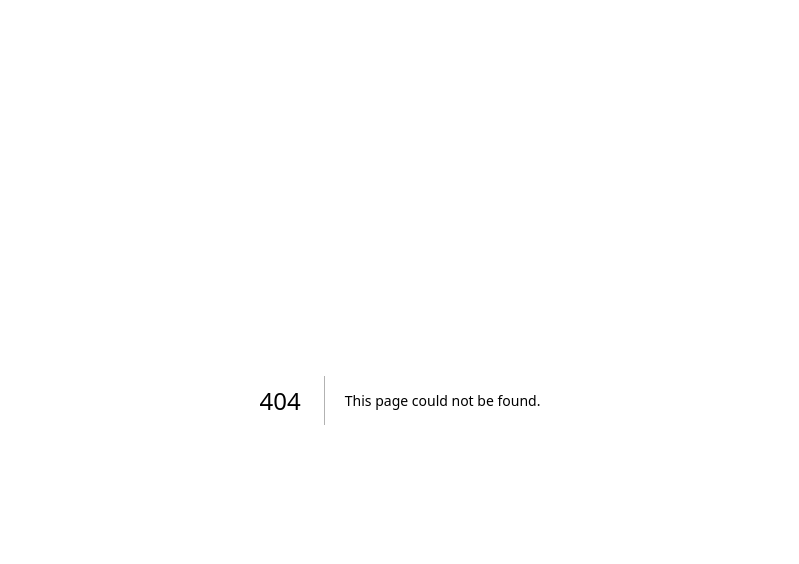
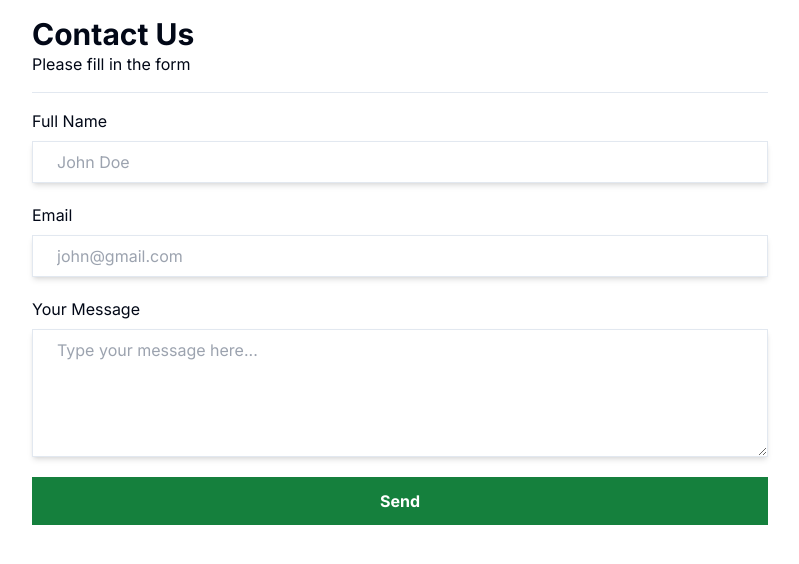
Before and after one commit to thenetvr/eCommerce, a Next.js app: page /contact in a window 1280 px wide. Before the commit this address had no page. Shown: the top 564 px of the page, without its empty margins (240-1039 px from the left). Built offline with nearby package versions, Linux system fonts and the light colour scheme.

Commit message:
created UI and FE functionality for contact us connecting with BE mongoDB API

```diff
--- /dev/null
+++ b/app/contact/page.tsx
@@ -0,0 +1,13 @@
+import ContactForm from "@/components/ContactForm";
+import React from "react";
+
+export default function page() {
+  return (
+    <div className="p-4 max-w-3xl mx-auto">
+      <h1 className="text-3xl font-bold">Contact Us</h1>
+      <p>Please fill in the form</p>
+
+      <ContactForm />
+    </div>
+  );
+}
--- a/app/globals.css
+++ b/app/globals.css
@@ -1,6 +1,16 @@
 @tailwind base;
 @tailwind components;
 @tailwind utilities;
+
+/* styles for contact form */
+.contactForm > div {
+  @apply flex flex-col gap-2;
+}
+
+input,
+textarea {
+  @apply shadow-md px-6 py-2 border border-slate-200;
+}
 
 @layer base {
   :root {
--- /dev/null
+++ b/components/ContactForm.tsx
@@ -0,0 +1,107 @@
+"use client";
+
+import React, { FormEvent, useReducer, useState } from "react";
+
+// Interface for our state
+interface FormState {
+  fullname: string;
+  email: string;
+  message: string;
+}
+
+export default function ContactForm() {
+  const [state, dispatch] = useReducer(
+    (state: FormState, action: Partial<FormState>) => ({
+      ...state,
+      ...action,
+    }),
+    {
+      fullname: "",
+      email: "",
+      message: "",
+    }
+  );
+  const [success, setSuccess] = useState(false);
+  const [error, setError] = useState([]);
+
+  const handleSubmit = async (e: FormEvent<HTMLFormElement>) => {
+    e.preventDefault();
+
+    const { fullname, email, message } = state;
+
+    const res = await fetch("api/contact", {
+      method: "POST",
+      headers: {
+        "Content-Type": "application/json",
+      },
+      body: JSON.stringify({
+        fullname,
+        email,
+        message,
+      }),
+    });
+
+    const { msg, success } = await res.json();
+    setError(msg);
+    setSuccess(success);
+
+    success && dispatch({ fullname: "", email: "", message: "" });
+    console.log(error);
+  };
+
+  return (
+    <>
+      <form
+        onSubmit={handleSubmit}
+        className="contactForm py-4 mt-4 border-t flex flex-col gap-5"
+      >
+        <div>
+          <label htmlFor="fullname">Full Name</label>
+          <input
+            type="text"
+            id="fullname"
+            placeholder="John Doe"
+            value={state.fullname}
+            onChange={(e) => dispatch({ fullname: e.target.value })}
+          />
+        </div>
+        <div>
+          <label htmlFor="email">Email</label>
+          <input
+            type="text"
+            id="email"
+            placeholder="john@gmail.com"
+            value={state.email}
+            onChange={(e) => dispatch({ email: e.target.value })}
+          />
+        </div>
+        <div>
+          <label htmlFor="message">Your Message</label>
+          <textarea
+            className="h-32"
+            id="message"
+            placeholder="Type your message here..."
+            value={state.message}
+            onChange={(e) => dispatch({ message: e.target.value })}
+          />
+        </div>
+
+        <button type="submit" className="bg-green-700 p-3 text-white font-bold">
+          Send
+        </button>
+      </form>
+      <div className="bg-slate-100 flex flex-col">
+        {error &&
+          error.map((e) => (
+            <div
+              className={`${
+                success ? "text-green-600" : "text-red-600"
+              } px-5 py-2`}
+            >
+              {e}
+            </div>
+          ))}
+      </div>
+    </>
+  );
+}
--- a/package.json
+++ b/package.json
@@ -19,6 +19,7 @@
     "clsx": "^2.0.0",
     "cmdk": "^0.2.0",
     "lucide-react": "^0.292.0",
+    "mongoose": "^8.0.0",
     "next": "14.0.1",
     "react": "^18",
     "react-dom": "^18",
```
Also changed, not shown: 2 other files (tests, documents, lock files or other folders).
